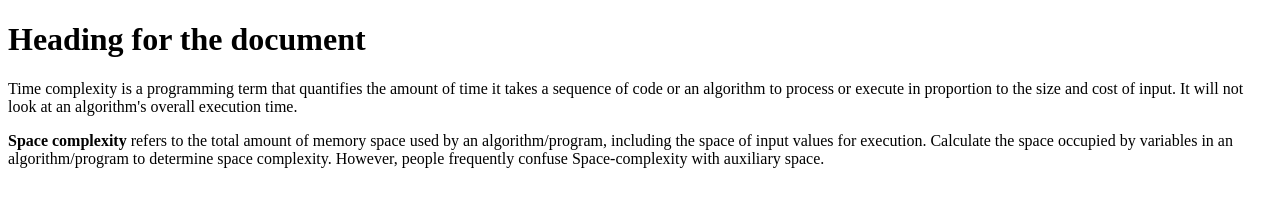
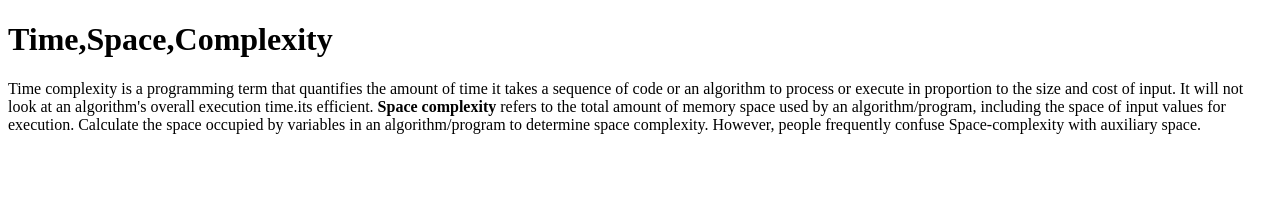
Before and after one commit to acciojob/time-and-space-complexity-yogniku, a website: page main.html in a window 1280 px wide. Drawn offline with Linux system fonts and the light colour scheme.

Commit message:
created a submission

```diff
--- a/main.html
+++ b/main.html
@@ -7,10 +7,9 @@
 </head>
 
 <body>
-	<h1>Heading for the document</h1>
-	<p>Time complexity is a programming term that quantifies the amount of time it takes a sequence of code or an algorithm to process or execute in proportion to the size and cost of input. It will not look at an algorithm's overall execution time.
-	</p>
-	<p><b>Space complexity</b> refers to the total amount of memory space used by an algorithm/program, including the space of input values for execution. Calculate the space occupied by variables in an algorithm/program to determine space complexity. However, people frequently confuse Space-complexity with auxiliary space.</p>
+	<h1>Time,Space,Complexity</h1>
+	<p>Time complexity is a programming term that quantifies the amount of time it takes a sequence of code or an algorithm to process or execute in proportion to the size and cost of input. It will not look at an algorithm's overall execution time.its efficient.
+	<b>Space complexity</b> refers to the total amount of memory space used by an algorithm/program, including the space of input values for execution. Calculate the space occupied by variables in an algorithm/program to determine space complexity. However, people frequently confuse Space-complexity with auxiliary space.</p>
     <script type="text/javascript" src="./script.js">
 </script>
 
```
